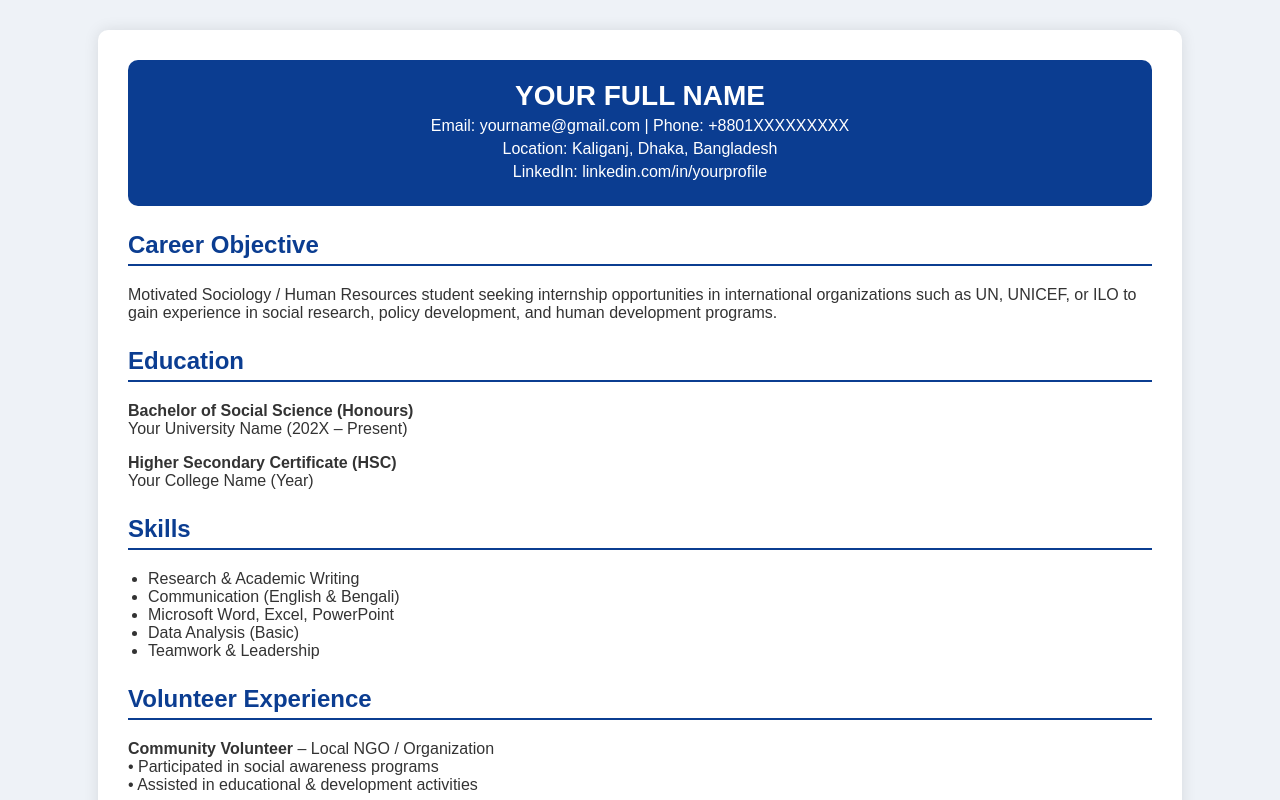
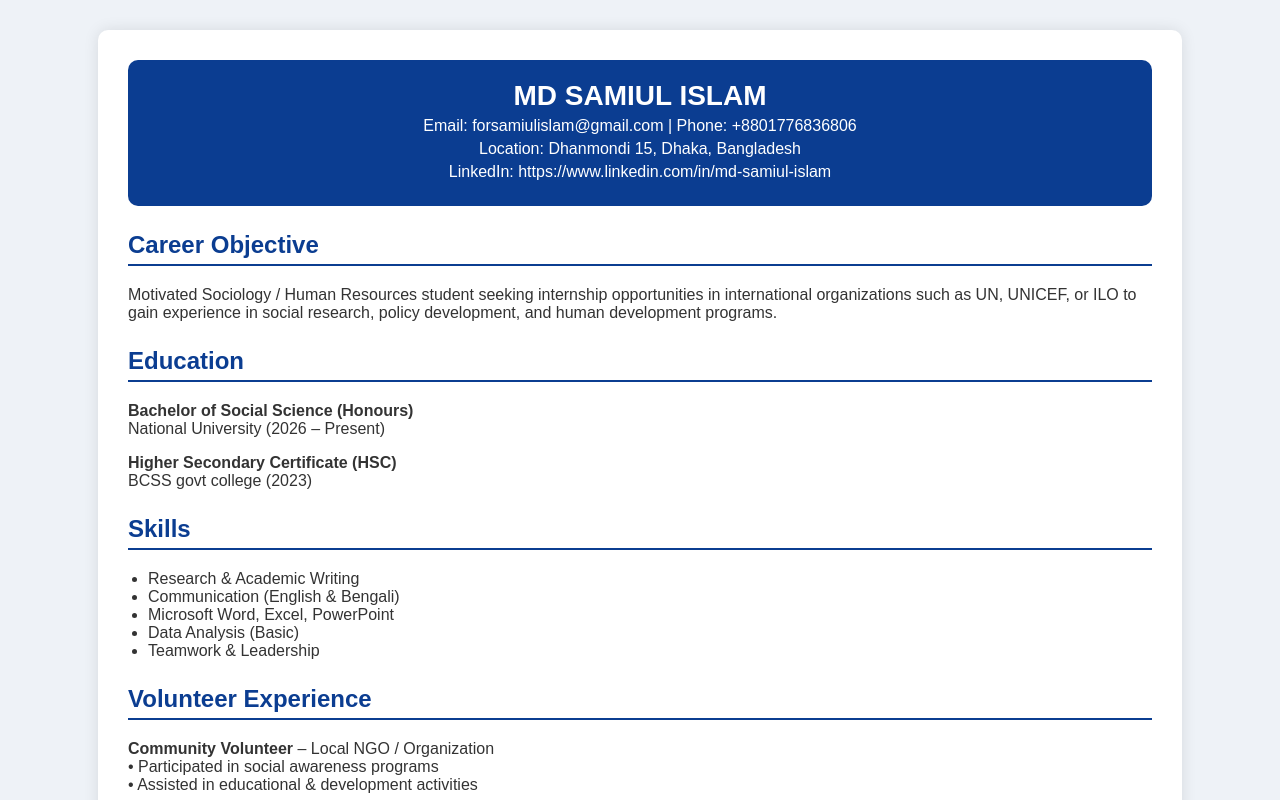
Before and after one commit to xenonmiron-beep/My-cv, a plain HTML site: page index.html in a window 1280 px wide. Shown: the top 800 px of the page. Drawn offline with Linux system fonts and the light colour scheme.

Commit message:
Update index.html

```diff
--- a/index.html
+++ b/index.html
@@ -73,10 +73,10 @@ ul {
 
     <!-- HEADER -->
     <div class="header">
-        <h1>YOUR FULL NAME</h1>
-        <p>Email: yourname@gmail.com | Phone: +8801XXXXXXXXX</p>
-        <p>Location: Kaliganj, Dhaka, Bangladesh</p>
-        <p>LinkedIn: linkedin.com/in/yourprofile</p>
+        <h1>MD SAMIUL ISLAM</h1>
+        <p>Email: forsamiulislam@gmail.com | Phone: +8801776836806</p>
+        <p>Location: Dhanmondi 15, Dhaka, Bangladesh</p>
+        <p>LinkedIn: https://www.linkedin.com/in/md-samiul-islam</p>
     </div>
 
     <!-- OBJECTIVE -->
@@ -94,11 +94,11 @@ ul {
         <h2>Education</h2>
         <p>
             <b>Bachelor of Social Science (Honours)</b><br>
-            Your University Name (202X – Present)
+            National University (2026 – Present)
         </p>
         <p>
             <b>Higher Secondary Certificate (HSC)</b><br>
-            Your College Name (Year)
+            BCSS govt college (2023)
         </p>
     </div>
 
```
